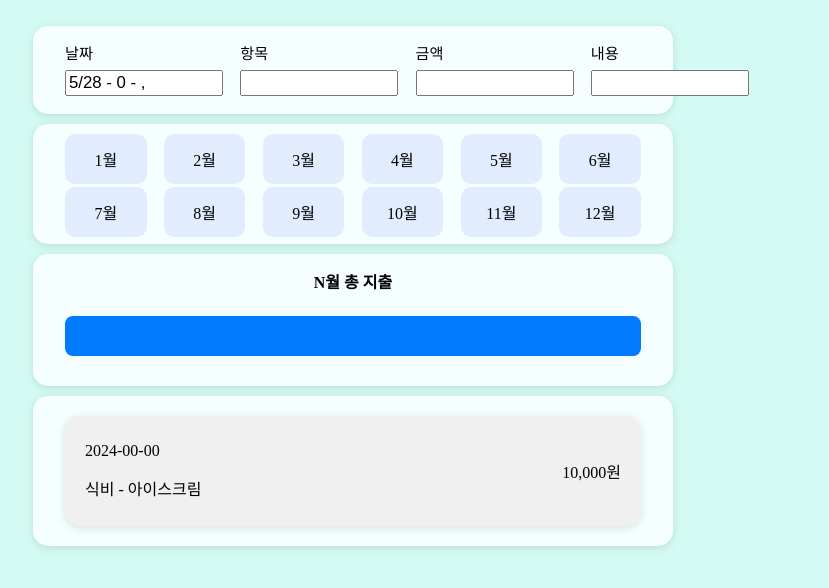
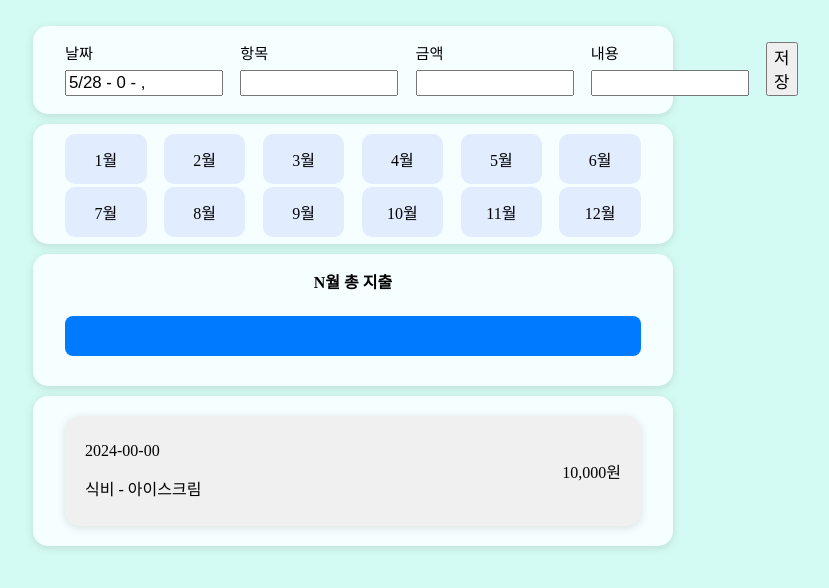
Before and after one commit to sobbingtofu/prjLedger, a React (Vite) app: page / in a window 1280 px wide. Shown: the top 588 px of the page, without its empty margins (287-1116 px from the left). Built offline with nearby package versions, Linux system fonts and the light colour scheme.

Commit message:
update: 틀 잡기 보충

```diff
--- a/src/components/AddSection/AddSection.jsx
+++ b/src/components/AddSection/AddSection.jsx
@@ -1,5 +1,5 @@
 import {StyledRowFlexContainer, StyledArea} from "../SharedStyleComponents";
-import {StyledAddItem, StyledInput, StyledLabel} from "./AddSectionStyledComps";
+import {StyledAddItem, StyledInput, StyledLabel, SaveButton} from "./AddSectionStyledComps";
 import {SLICED_CURRENT_DATE} from "./currentdate";
 
 const AddSection = () => {
@@ -22,6 +22,7 @@ const AddSection = () => {
           <StyledLabel>내용</StyledLabel>
           <StyledInput />
         </StyledAddItem>
+        <SaveButton>저장</SaveButton>
       </StyledRowFlexContainer>
     </StyledArea>
   );
--- a/src/components/AddSection/AddSectionStyledComps.js
+++ b/src/components/AddSection/AddSectionStyledComps.js
@@ -15,3 +15,10 @@ export const StyledInput = styled.input`
   font-size: 1.05rem;
   margin: 0px 0px 8px 0px;
 `;
+
+export const SaveButton = styled.button`
+  width: 10%;
+  height: 75%;
+  font-size: 1.05rem;
+  margin: 0px 0px 8px 0px;
+`;
--- a/src/components/SharedStyleComponents.js
+++ b/src/components/SharedStyleComponents.js
@@ -15,6 +15,7 @@ export const StyledArea = styled.div`
 export const StyledRowFlexContainer = styled.div`
   display: flex;
   justify-content: space-between;
+  align-items: end;
   gap: 3%;
   width: 90%;
 `;
```
